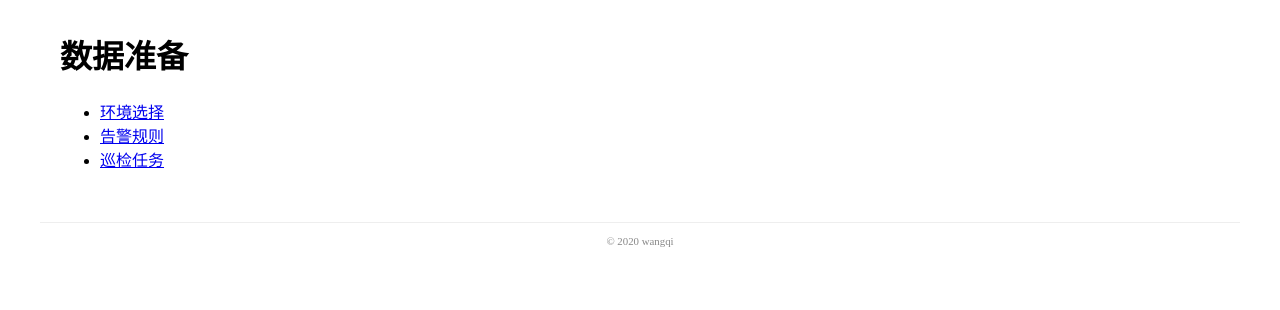
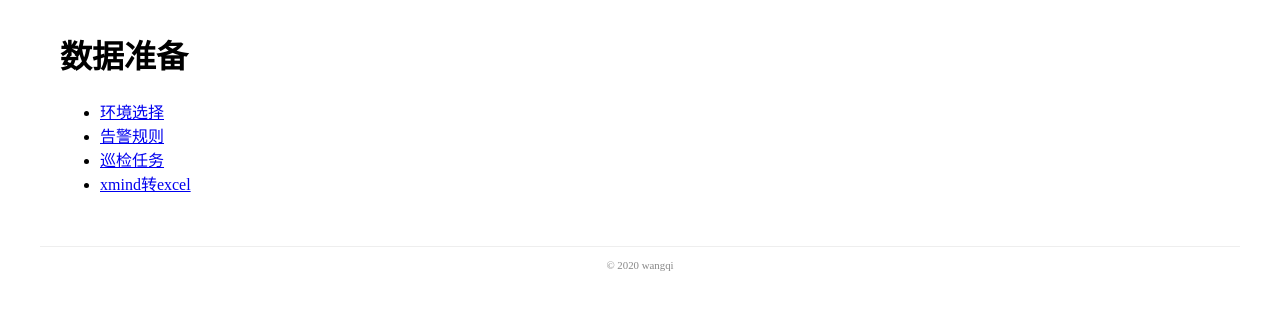
Before and after one commit to 120211wq/wq_projects, a Flask app: page / in a window 1280 px wide. Shown: the part 46-356 px from the top of the page. Run offline with Flask 2, Linux system fonts and the light colour scheme; some libraries are stand-ins or nearby versions.

Commit message:
增加xmind转excel

```diff
--- a/DataCreationFlask/app.py
+++ b/DataCreationFlask/app.py
@@ -14,9 +14,10 @@ from wtforms import ValidationError
 
 from src.equipment_alarm import EquipmentAlarm
 from forms import LoginForm, FortyTwoForm, NewPostForm, UploadForm, MultiUploadForm, SigninForm, \
-    RegisterForm, SigninForm2, RegisterForm2, RichTextForm
+    RegisterForm, SigninForm2, RegisterForm2, RichTextForm, MultiUploadForm2, DownLoadForm
 from src.login import login_with_api
 from src.maintenance import Maintenance
+from src.xmind_to_xlsx import xmind_to_xlsx
 
 app = Flask(__name__)
 app.secret_key = os.getenv('SECRET_KEY', 'secret string')
@@ -25,7 +26,8 @@ app.jinja_env.lstrip_blocks = True
 
 # Custom config
 app.config['UPLOAD_PATH'] = os.getcwd() + '/data/'
-app.config['ALLOWED_EXTENSIONS'] = ['xlsx']
+app.config['DownLOAD_PATH'] = os.getcwd() + '/src/excel_output/'
+app.config['ALLOWED_EXTENSIONS'] = ['xlsx', 'xmind']
 
 # Flask config
 # set request body's max length
@@ -72,6 +74,13 @@ def basic():
         else:
             flash('token获取失败，请检查账户信息与环境是否一致')
     return render_template('basic.html', form=form)
+
+@app.route('/download/<filename>', methods=['GET', 'POST'])
+def download(filename):
+    form = DownLoadForm()
+    if request.method == 'POST':
+        return send_from_directory(app.config['DownLOAD_PATH'],filename=filename,as_attachment=True)
+    return render_template('download.html', form=form)
 
 
 @app.route('/bootstrap', methods=['GET', 'POST'])
@@ -159,12 +168,66 @@ def maintance():
                 filenames.append(filename)
             else:
                 flash('文件格式不正确')
-                return redirect(url_for('multi_upload'))
+                return redirect(url_for('maintance'))
         pd = Maintenance()
         pd.create_maintenance_task()
         flash('巡检任务已执行完成，请查看结果')
         return redirect(url_for('index'))
     return render_template('maintance.html', form=form)
+
+
+@app.route('/xmind2excel', methods=['GET', 'POST'])
+def xmind2excel():
+    form = MultiUploadForm2()
+    if request.method == 'POST':
+        filenames = []
+        excel = ''
+        xmind = ''
+        if len(request.files.getlist('photo')) <2:
+            flash('请同时上传xmind和模板文件')
+            return redirect(url_for('xmind2excel'))
+        if len(request.files.getlist('photo')) >2:
+            flash('上传文件数过多')
+            return redirect(url_for('xmind2excel'))
+        if len(request.files.getlist('photo')) ==2:
+            a = 0
+            b = 0
+            for f in request.files.getlist('photo'):
+                if 'xls' in f.filename:
+                    a = 1
+                if 'xmind' in f.filename:
+                    b = 1
+            if a==1 and b==1:
+                pass
+            else:
+                flash('请同时上传xmind和模板文件')
+                return redirect(url_for('xmind2excel'))
+        for f in request.files.getlist('photo'):
+            if f and allowed_file(f.filename):
+                filename = f.filename
+                if 'xls' in filename:
+                    excel = filename
+                elif 'xmind' in filename:
+                    xmind = filename
+                f.save(os.path.join(
+                    app.config['UPLOAD_PATH'], filename
+                ))
+                filenames.append(filename)
+            else:
+                flash('文件格式不正确')
+                return redirect(url_for('xmind2excel'))
+        print(app.config['UPLOAD_PATH']+excel)
+        obj = xmind_to_xlsx()
+        obj.load_xmind(app.config['UPLOAD_PATH']+xmind, app.config['UPLOAD_PATH']+excel)
+        error = obj.write_excel(app.config['UPLOAD_PATH']+excel)
+        obj.modify_public_excel()
+        print('error:'+ error)
+        if error == '':
+            flash('文件文件已转换，请下载结果')
+        else:
+            flash(error)
+            return redirect(url_for('download',filename = obj.zip_name))
+    return render_template('xmind2excel.html', form=form)
 
 
 @app.route('/dropzone-upload', methods=['GET', 'POST'])
--- a/DataCreationFlask/forms.py
+++ b/DataCreationFlask/forms.py
@@ -16,6 +16,8 @@ class LoginForm(FlaskForm):
     # remember = BooleanField('Remember me')
     submit = SubmitField('Log in')
 
+class DownLoadForm(FlaskForm):
+    submit = SubmitField('点击下载excel文件')
 
 # custom validator
 class FortyTwoForm(FlaskForm):
@@ -36,6 +38,10 @@ class UploadForm(FlaskForm):
 # multiple files upload form
 class MultiUploadForm(FlaskForm):
     photo = MultipleFileField('请按上图格式上传文件', validators=[DataRequired()])
+    submit = SubmitField()
+
+class MultiUploadForm2(FlaskForm):
+    photo = MultipleFileField('', validators=[DataRequired()])
     submit = SubmitField()
 
 
--- a/DataCreationFlask/templates/index.html
+++ b/DataCreationFlask/templates/index.html
@@ -9,6 +9,7 @@
 <!--    <li><a href="{{ url_for('upload') }}">File Upload</a></li>-->
     <li><a href="{{ url_for('multi_upload') }}">告警规则</a></li>
     <li><a href="{{ url_for('maintance') }}">巡检任务</a></li>
+    <li><a href="{{ url_for('xmind2excel') }}">xmind转excel</a></li>
 
 <!--    <li><a href="{{ url_for('dropzone_upload') }}">Integrate Dropzone.js with Flask-Dropzone</a></li>-->
 <!--    <li><a href="{{ url_for('custom_validator') }}">Custom Validator</a></li>-->
```
Also changed, not shown: DataCreationFlask/templates/download.html (added, +9 -0 lines), DataCreationFlask/templates/xmind2excel.html (added, +30 -0 lines).
